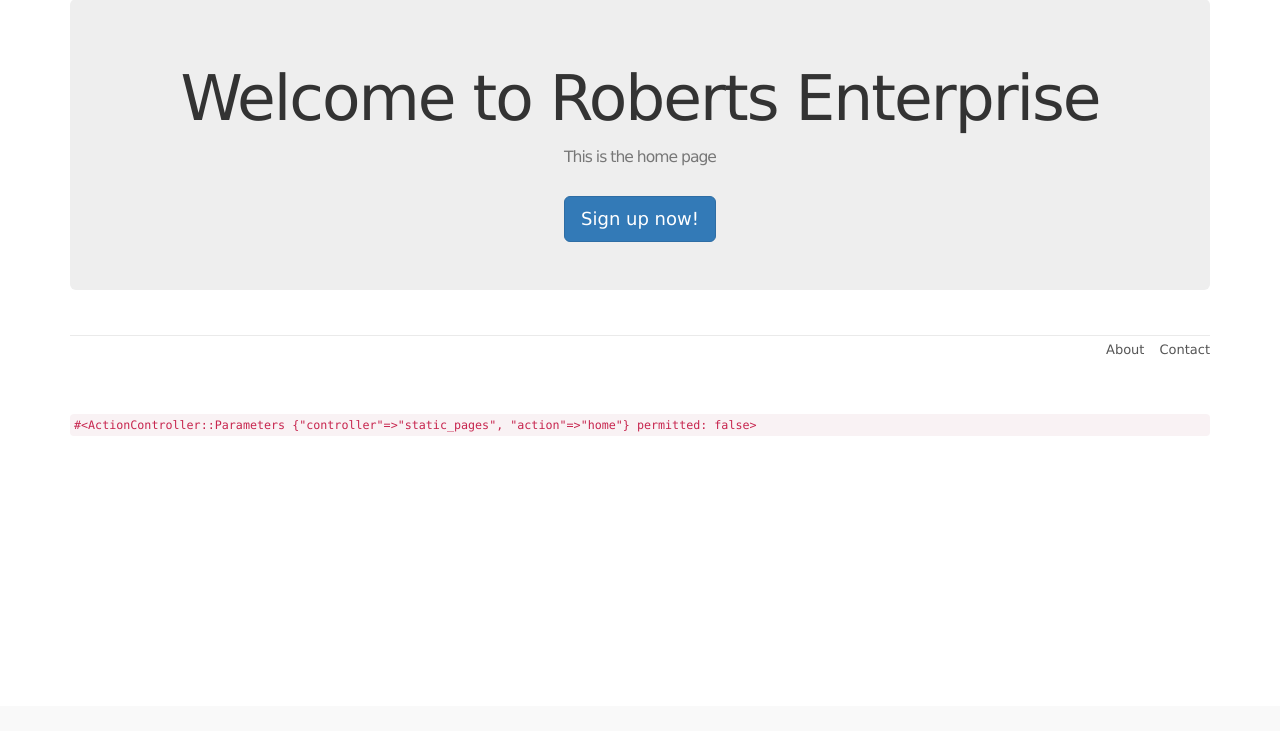
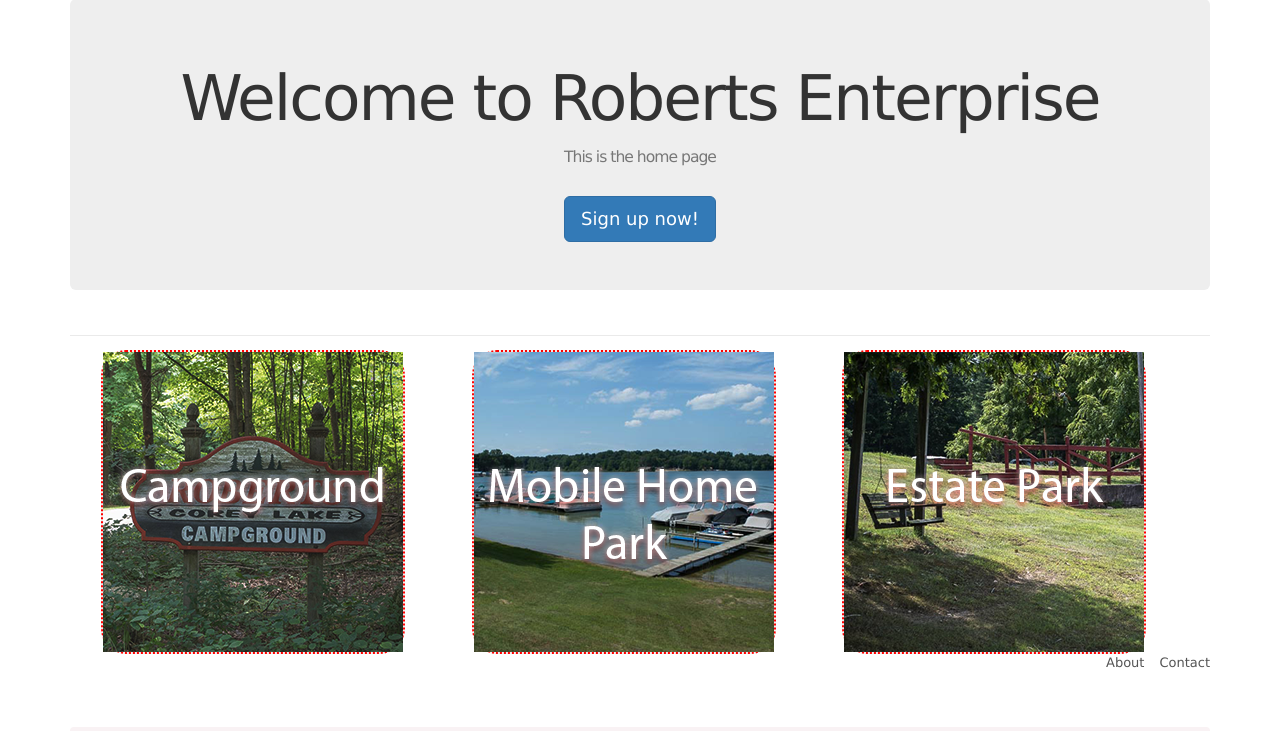
Before and after one commit to jharvey7136/roberts, a Rails app: page / in a window 1280 px wide. Shown: the part 94-825 px from the top of the page. Before the commit the page ends 526 px from the top, so only its background shows below. Run offline with Rails 7, Linux system fonts and the light colour scheme; style sheets or scripts are compiled from the project's sources; some libraries are stand-ins or nearby versions.

Commit message:
added a photo link to homepage for each business

```diff
--- a/app/assets/stylesheets/static_pages.scss
+++ b/app/assets/stylesheets/static_pages.scss
@@ -1,3 +1,51 @@
 // Place all the styles related to the StaticPages controller here.
 // They will automatically be included in application.css.
 // You can use Sass (SCSS) here: http://sass-lang.com/
+
+.col-xs-12 {
+  white-space: nowrap !important;
+  max-width: 100%;
+  overflow: auto;
+}
+.col-xs-3 {
+  float: none !important;
+  display: inline-block !important;
+  width: 33%;
+
+}
+.col-xs-3 a {
+  height: 300px;
+  border-radius: 25px;
+  background: white;
+  display: block;
+}
+
+.col-xs-3:hover {
+   opacity: 1;
+}
+
+.btn-img {
+    display: block;
+    border-radius: 25px;
+    margin-top: 30px;
+    padding: 0;
+    border: 0;
+    cursor: pointer;
+    border: 2px dotted red ;
+}
+
+.btn-img .img-wrap {
+    border-radius: 25px;
+}
+
+
+.btn-img:hover .img-wrap {
+    background-color: black;
+    border-radius: 25px;
+}
+
+.btn-img:hover img {
+    opacity: 0.8;
+    border-radius: 25px;
+
+}
--- a/app/views/static_pages/home.html.erb
+++ b/app/views/static_pages/home.html.erb
@@ -10,3 +10,31 @@
   <%= link_to "Sign up now!", signup_path, class: "btn btn-lg btn-primary" %>
 
 </div>
+
+<div class="col-xs-12 text-center">
+  <div class="col-xs-3">
+
+    <button class="btn-img">
+      <div class="img-wrap">
+        <%= image_tag("campground.png", :alt => "rss feed") %>
+      </div>
+    </button>
+  </div>
+  <div class="col-xs-3">
+
+    <button class="btn-img">
+      <div class="img-wrap">
+        <%= image_tag("mobilehomepark.png", :alt => "rss feed") %>
+      </div>
+    </button>
+  </div>
+
+  <div class="col-xs-3">
+
+    <button class="btn-img">
+      <div class="img-wrap">
+        <%= image_tag("estatepark.png", :alt => "rss feed") %>
+      </div>
+    </button>
+  </div>
+</div>
```
Also changed, not shown: app/assets/images/campground.png (added), app/assets/images/estatepark.png (added), app/assets/images/mobilehomepark.png (added).
